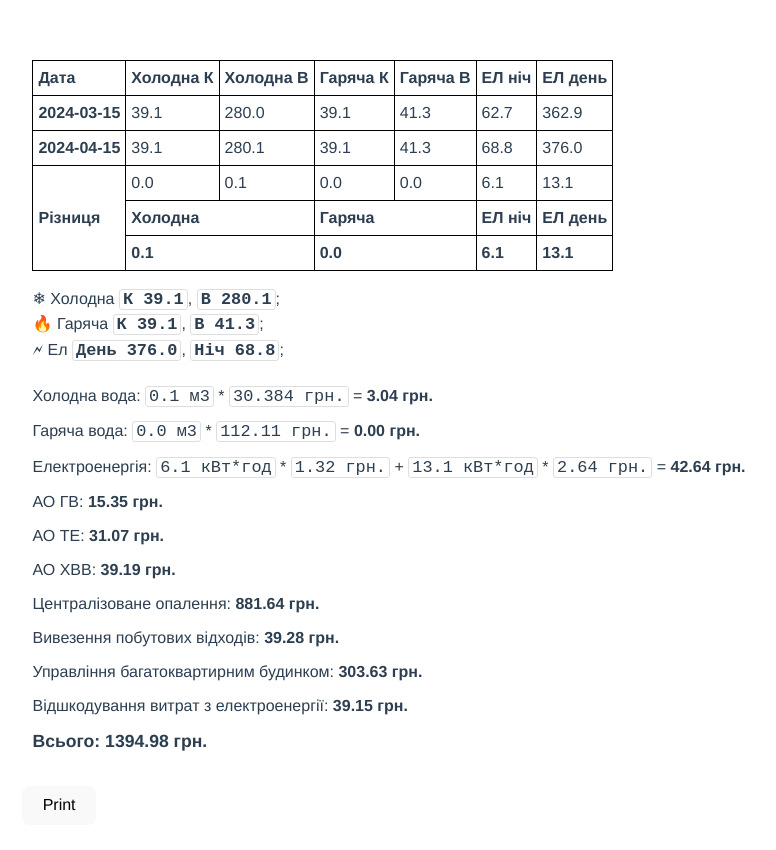
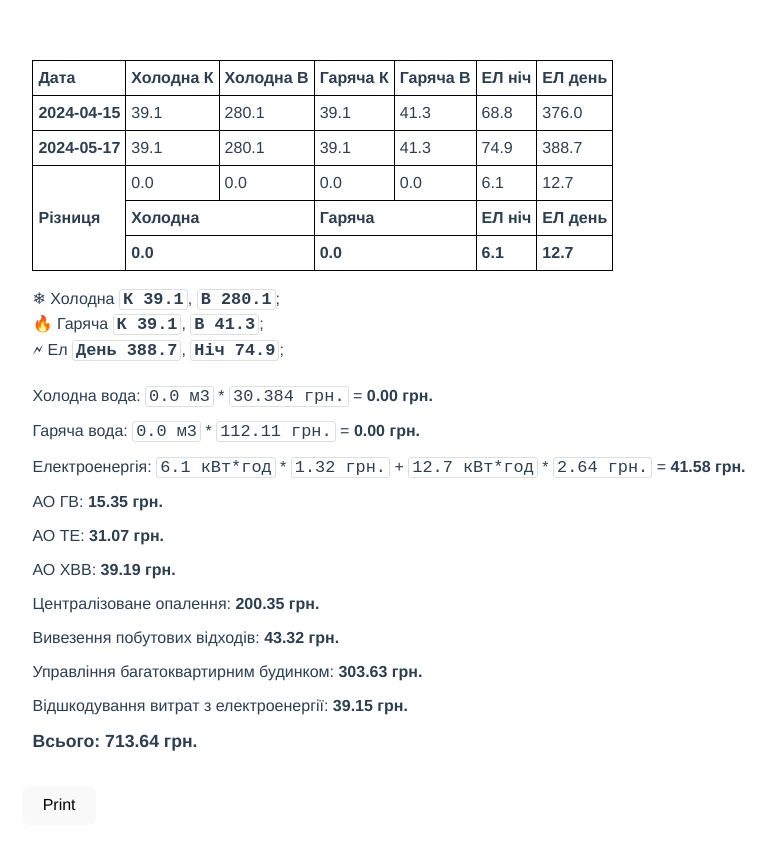
Before and after one commit to yevgen-grytsay/counters-simple, a Vue app: page / in a window 1280 px wide. Shown: the whole page, without its empty margins (251-1027 px from the left). Built offline with nearby package versions, Linux system fonts and the light colour scheme.

Commit message:
add values for 2024-05-17

```diff
--- a/src/store.js
+++ b/src/store.js
@@ -1,6 +1,6 @@
 
-const prevDateStr = '2024-03-15';
-const curDateStr = '2024-04-15';
+const prevDateStr = '2024-04-15';
+const curDateStr = '2024-05-17';
 const snapshotList = [
     {
         dateStr: '2023-10-15',
@@ -360,6 +360,78 @@ const snapshotList = [
             },
         ],
     },
+    {
+        dateStr: '2024-05-17',
+        values: [
+            {
+                counterKey: 'coldWater-kitchen',
+                resourceKey: 'coldWater',
+                value: 39.1,
+            },
+            {
+                counterKey: 'coldWater-bathroom',
+                resourceKey: 'coldWater',
+                value: 280.1,
+            },
+            {
+                counterKey: 'hotWater-kitchen',
+                resourceKey: 'hotWater',
+                value: 39.1,
+            },
+            {
+                counterKey: 'hotWater-bathroom',
+                resourceKey: 'hotWater',
+                value: 41.3,
+            },
+            {
+                counterKey: 'electricity-day',
+                resourceKey: 'electricity',
+                value: 388.7,
+            },
+            {
+                counterKey: 'electricity-night',
+                resourceKey: 'electricity',
+                value: 74.9,
+            },
+        ],
+        bills: [
+            {
+                title: 'АО ГВ',
+                value: 15.35,
+                group: '',
+            },
+            {
+                title: 'АО ТЕ',
+                value: 31.07,
+                group: '',
+            },
+            {
+                title: 'АО ХВВ',
+                value: 39.19,
+                group: '',
+            },
+            {
+                title: 'Централізоване опалення',
+                value: 200.35,
+                group: '',
+            },
+            {
+                title: 'Вивезення побутових відходів',
+                value: 43.32,
+                group: '',
+            },
+            {
+                title: 'Управління багатоквартирним будинком',
+                value: 303.63,
+                group: '',
+            },
+            {
+                title: 'Відшкодування витрат з електроенергії',
+                value: 39.15,
+                group: '',
+            },
+        ],
+    }
 ];
 
 export function getCurrentBills() {
```
